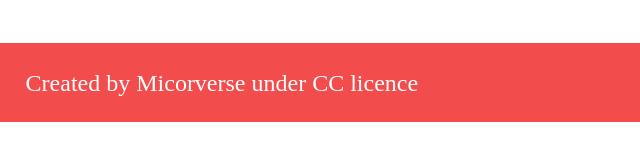
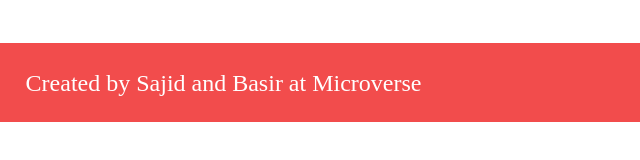
Before and after one commit to sajid-munawar/Capstone_Javascript, a website built with webpack: page src/index.html in a window 1280 px wide. Shown: the part 302-462 px from the top of the page, 0-640 px from the left. Built offline with nearby package versions, Linux system fonts and the light colour scheme; no server answers.

Commit message:
Add style

```diff
--- a/src/index.html
+++ b/src/index.html
@@ -22,7 +22,7 @@
 
 <div class="display grid"></div>
 <footer class="meal-footer">
-    <span>Created by Micorverse under CC licence</span>
+    <span>Created by Sajid and Basir at Microverse</span>
 </footer>
 </div>
 </body>
--- a/src/modules/comments.js
+++ b/src/modules/comments.js
@@ -21,10 +21,7 @@
   const response = await fetch(`https://us-central1-involvement-api.cloudfunctions.net/capstoneApi/apps/SiBl3uovCC4H9TFx5ybt/comments?item_id=${id}`);
   const data = await response.json();
   if (data === undefined) {
-    // console.log('hii am an error');
     return 0;
   }
   return data;
 };
-
-// getComment(77).then((data) => console.log(data));
```
Also changed, not shown: src/modules/display.js (+0 -7 lines).
